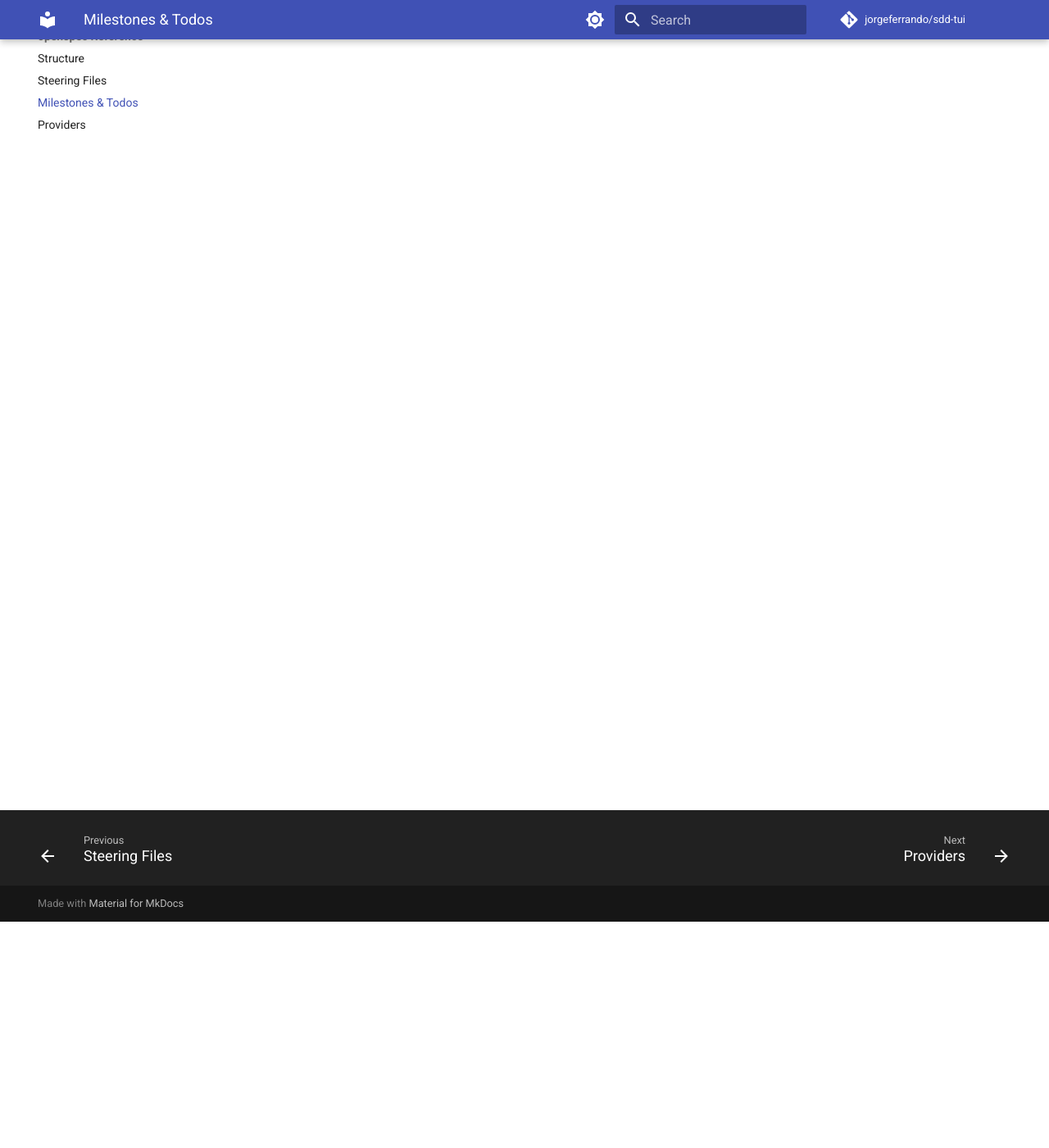
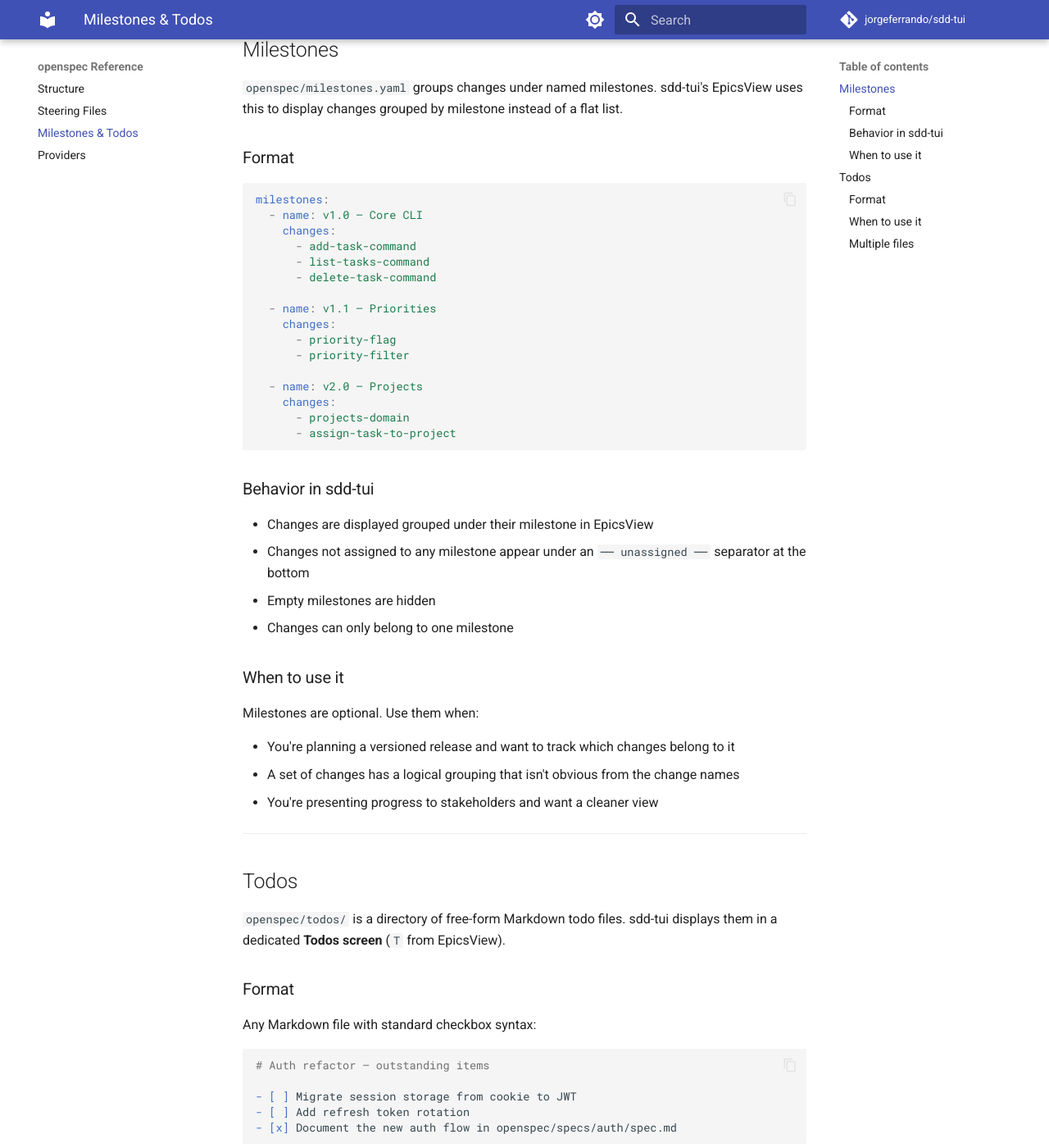
Before and after one commit to jorgeferrando/sdd-tui, an MkDocs documentation site: the page built from docs/openspec/milestones.md, in a window 1280 px wide and 1400 px high, scrolled down 276 px. Shown: the whole window at 82% size. Built offline with MkDocs 1.6.1 and Material for MkDocs 9.7.7, drawn with Linux system fonts in a browser that asks for light colours; comment, search, counter and statistics services are not loaded; some of the changed text lies outside the part shown.

Commit message:
[docs-site-content] Add milestones and todos reference
Co-Authored-By: Claude Sonnet 4.6 <noreply@anthropic.com>

````diff
--- a/docs/openspec/milestones.md
+++ b/docs/openspec/milestones.md
@@ -1,4 +1,87 @@
 # Milestones & Todos
 
-!!! note "Coming soon"
-    This page is part of the next documentation update.
+Two optional mechanisms for organizing work beyond individual changes.
+
+---
+
+## Milestones
+
+`openspec/milestones.yaml` groups changes under named milestones. sdd-tui's EpicsView uses this to display changes grouped by milestone instead of a flat list.
+
+### Format
+
+```yaml
+milestones:
+  - name: v1.0 — Core CLI
+    changes:
+      - add-task-command
+      - list-tasks-command
+      - delete-task-command
+
+  - name: v1.1 — Priorities
+    changes:
+      - priority-flag
+      - priority-filter
+
+  - name: v2.0 — Projects
+    changes:
+      - projects-domain
+      - assign-task-to-project
+```
+
+### Behavior in sdd-tui
+
+- Changes are displayed grouped under their milestone in EpicsView
+- Changes not assigned to any milestone appear under an `── unassigned ──` separator at the bottom
+- Empty milestones are hidden
+- Changes can only belong to one milestone
+
+### When to use it
+
+Milestones are optional. Use them when:
+
+- You're planning a versioned release and want to track which changes belong to it
+- A set of changes has a logical grouping that isn't obvious from the change names
+- You're presenting progress to stakeholders and want a cleaner view
+
+---
+
+## Todos
+
+`openspec/todos/` is a directory of free-form Markdown todo files. sdd-tui displays them in a dedicated **Todos screen** (`T` from EpicsView).
+
+### Format
+
+Any Markdown file with standard checkbox syntax:
+
+```markdown
+# Auth refactor — outstanding items
+
+- [ ] Migrate session storage from cookie to JWT
+- [ ] Add refresh token rotation
+- [x] Document the new auth flow in openspec/specs/auth/spec.md
+```
+
+### When to use it
+
+Todos are for things that don't yet have a formal change but shouldn't be lost:
+
+- Follow-up work identified during a change review
+- Technical debt items discovered mid-implementation
+- Ideas for future changes that need more research
+
+!!! tip
+    When a todo item grows into a real change, move it: delete the todo entry and run `/sdd-new` for that item. The todo becomes the starting context for the proposal.
+
+### Multiple files
+
+You can have multiple todo files organized by topic:
+
+```
+openspec/todos/
+├── auth.md
+├── performance.md
+└── api-cleanup.md
+```
+
+sdd-tui displays all of them in a single scrollable view, with each file as a section.
````
